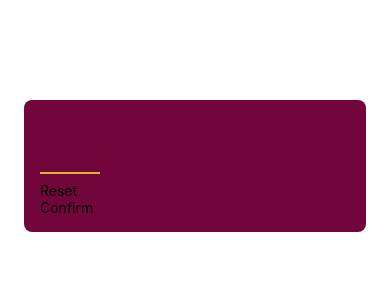
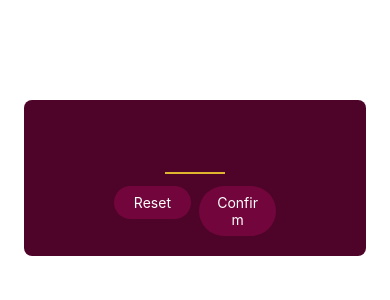
Before and after one commit to sdarnadeem/guess-my-number-app, a React Native app: screen / in a window 390 px wide. Shown: the top 300 px of the page. Built offline with nearby package versions, Linux system fonts and the light colour scheme.

Commit message:
implement start game screen

```diff
--- a/components/PrimaryButton.js
+++ b/components/PrimaryButton.js
@@ -1,11 +1,41 @@
-import { TextInput, View, Text } from "react-native";
+import { TextInput, View, Text, Pressable, StyleSheet } from "react-native";
 
 const PrimaryButton = ({ children }) => {
+  function pressHandler() {
+    console.log("Pressed");
+  }
   return (
-    <View>
-      <Text>{children}</Text>
+    <View style={styles.buttonOuterContainer}>
+      <Pressable
+        style={styles.container}
+        onPress={pressHandler}
+        android_ripple={{
+          color: "#640233",
+        }}
+      >
+        <Text style={styles.buttonText}>{children}</Text>
+      </Pressable>
     </View>
   );
 };
 
 export default PrimaryButton;
+
+const styles = StyleSheet.create({
+  buttonOuterContainer: {
+    borderRadius: 28,
+    margin: 4,
+    overflow: "hidden",
+  },
+  container: {
+    backgroundColor: "#72063c",
+    paddingVertical: 8,
+    paddingHorizontal: 16,
+    elevation: 2,
+  },
+
+  buttonText: {
+    color: "white",
+    textAlign: "center",
+  },
+});
--- a/screens/StartGameScreen.js
+++ b/screens/StartGameScreen.js
@@ -4,9 +4,19 @@ import PrimaryButton from "../components/PrimaryButton";
 const StartGameScreen = () => {
   return (
     <View style={styles.inputContainer}>
-      <TextInput style={styles.numberInput} maxLength={2} />
-      <PrimaryButton>Reset</PrimaryButton>
-      <PrimaryButton>Confirm</PrimaryButton>
+      <TextInput
+        style={styles.numberInput}
+        maxLength={2}
+        keyboardType="number-pad"
+      />
+      <View style={styles.buttonGroup}>
+        <View style={styles.button}>
+          <PrimaryButton>Reset</PrimaryButton>
+        </View>
+        <View style={styles.button}>
+          <PrimaryButton>Confirm</PrimaryButton>
+        </View>
+      </View>
     </View>
   );
 };
@@ -19,8 +29,9 @@ const styles = StyleSheet.create({
     marginHorizontal: 24,
     borderRadius: 8,
     marginTop: 100,
-    backgroundColor: "#72063c",
+    backgroundColor: "#4e0329",
     elevation: 4,
+    alignItems: "center",
   },
   numberInput: {
     height: 50,
@@ -33,4 +44,11 @@ const styles = StyleSheet.create({
     marginVertical: 8,
     fontWeight: "bold",
   },
+  buttonGroup: {
+    flexDirection: "row",
+    justifyContent: "center",
+  },
+  button: {
+    flex: 1,
+  },
 });
```
